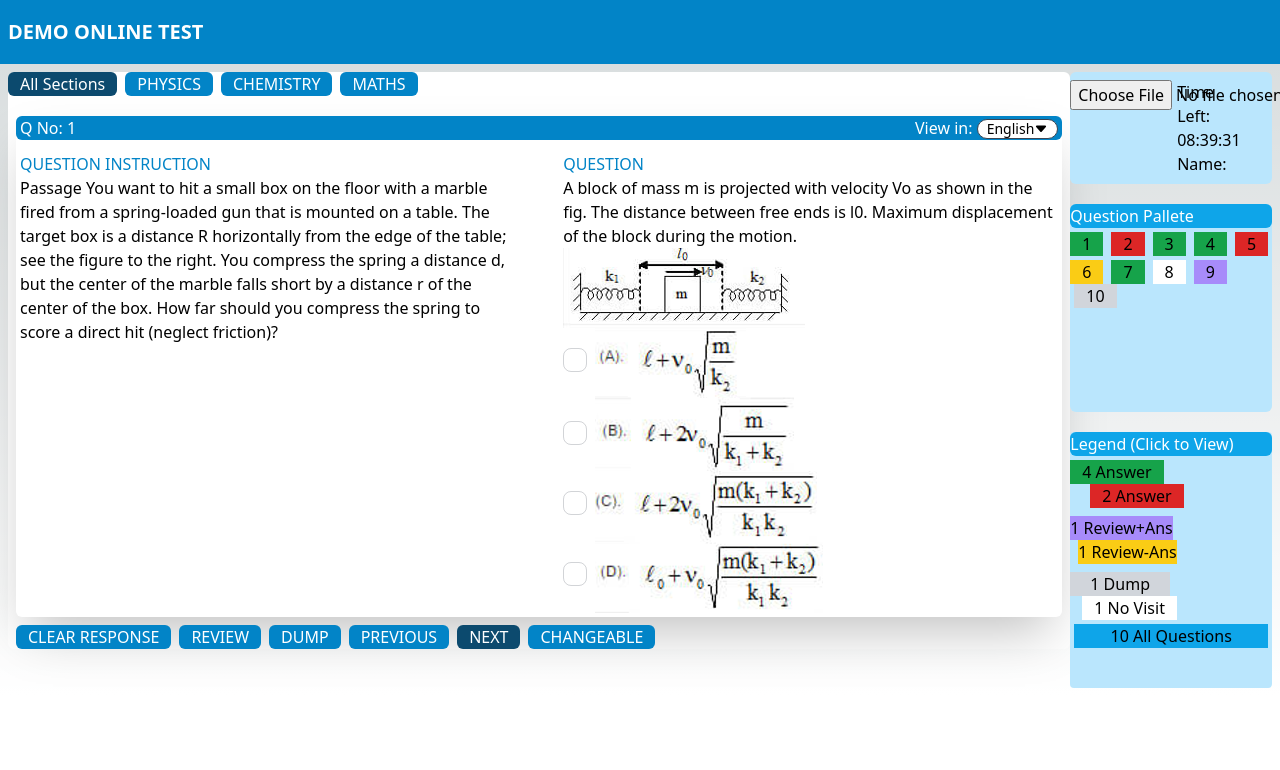
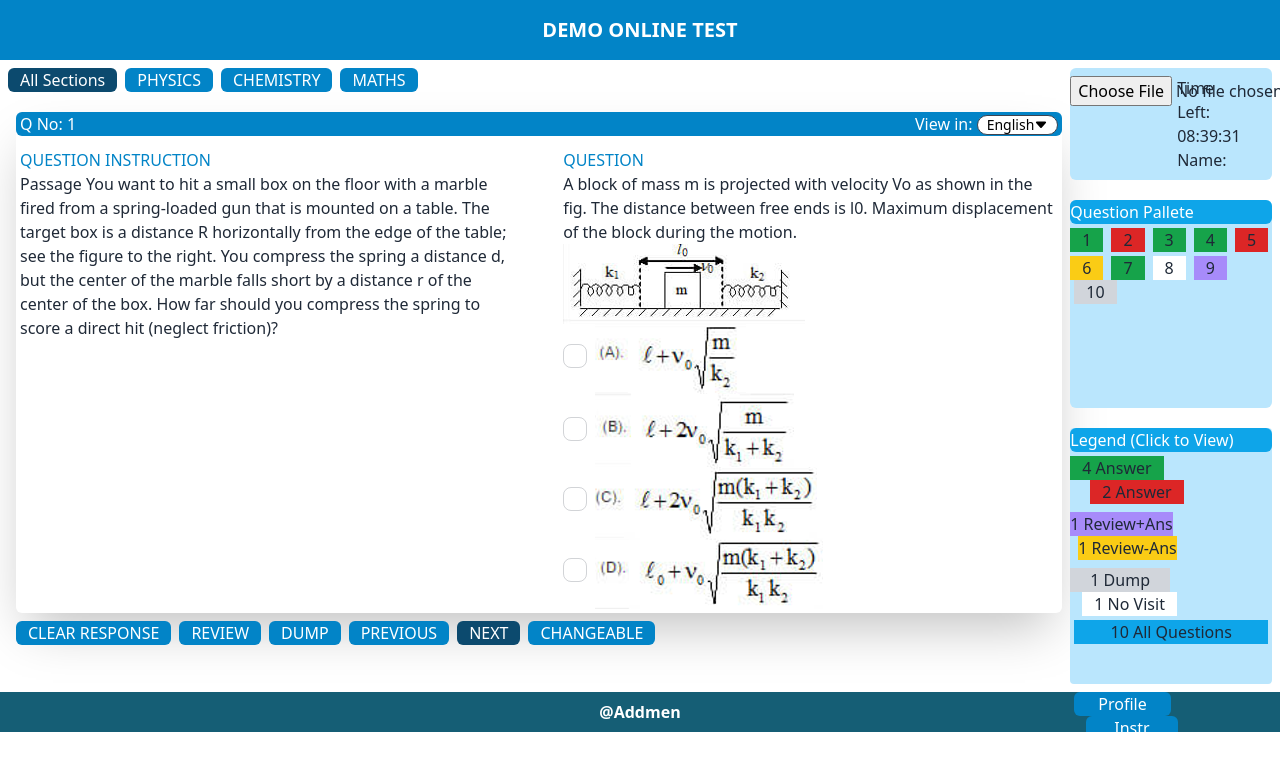
Before and after one commit to rhnchowdhury/Site-Galleria-assignment, a Next.js app: page / in a window 1280 px wide. Shown: the top 770 px of the page. Built offline with nearby package versions, Linux system fonts and the light colour scheme.

Commit message:
footer add

```diff
--- /dev/null
+++ b/Components/Footer/Footer.js
@@ -0,0 +1,10 @@
+
+const Footer = () => {
+    return (
+        <div className="bg-cyan-800 py-2">
+            <h1 className="text-white font-bold text-center">@Addmen</h1>
+        </div>
+    );
+};
+
+export default Footer;
--- a/Components/NavBar/NavBar.js
+++ b/Components/NavBar/NavBar.js
@@ -1,14 +1,7 @@
 const NavBar = () => {
     return (
         <div>
-            {/* <div className="navbar ">
-                <div className="">
-                </div>
-                <div className="navbar-center">
-
-                </div>
-            </div> */}
-            <div className="navbar bg-sky-600">
+            <div className="py-4 bg-sky-600 text-center">
                 <a className="text-white font-semibold text-xl uppercase">Demo Online Test</a>
             </div>
         </div>
--- a/pages/index.js
+++ b/pages/index.js
@@ -2,6 +2,7 @@ import Head from 'next/head'
 import { Inter } from '@next/font/google';
 import NavBar from '@/Components/NavBar/NavBar';
 import Parts from '@/Components/OtherParts/Parts';
+import Footer from '@/Components/Footer/Footer';
 
 const inter = Inter({ subsets: ['latin'] })
 
@@ -17,6 +18,7 @@ export default function Home() {
       <div>
         <NavBar></NavBar>
         <Parts></Parts>
+        <Footer></Footer>
       </div>
     </>
   )
--- a/styles/globals.css
+++ b/styles/globals.css
@@ -79,13 +79,6 @@ body {
   overflow-x: hidden;
 }
 
-body {
-  color: rgb(var(--foreground-rgb));
-  background: linear-gradient(to bottom,
-      transparent,
-      rgb(var(--background-end-rgb))) rgb(var(--background-start-rgb));
-}
-
 a {
   color: inherit;
   text-decoration: none;
```
